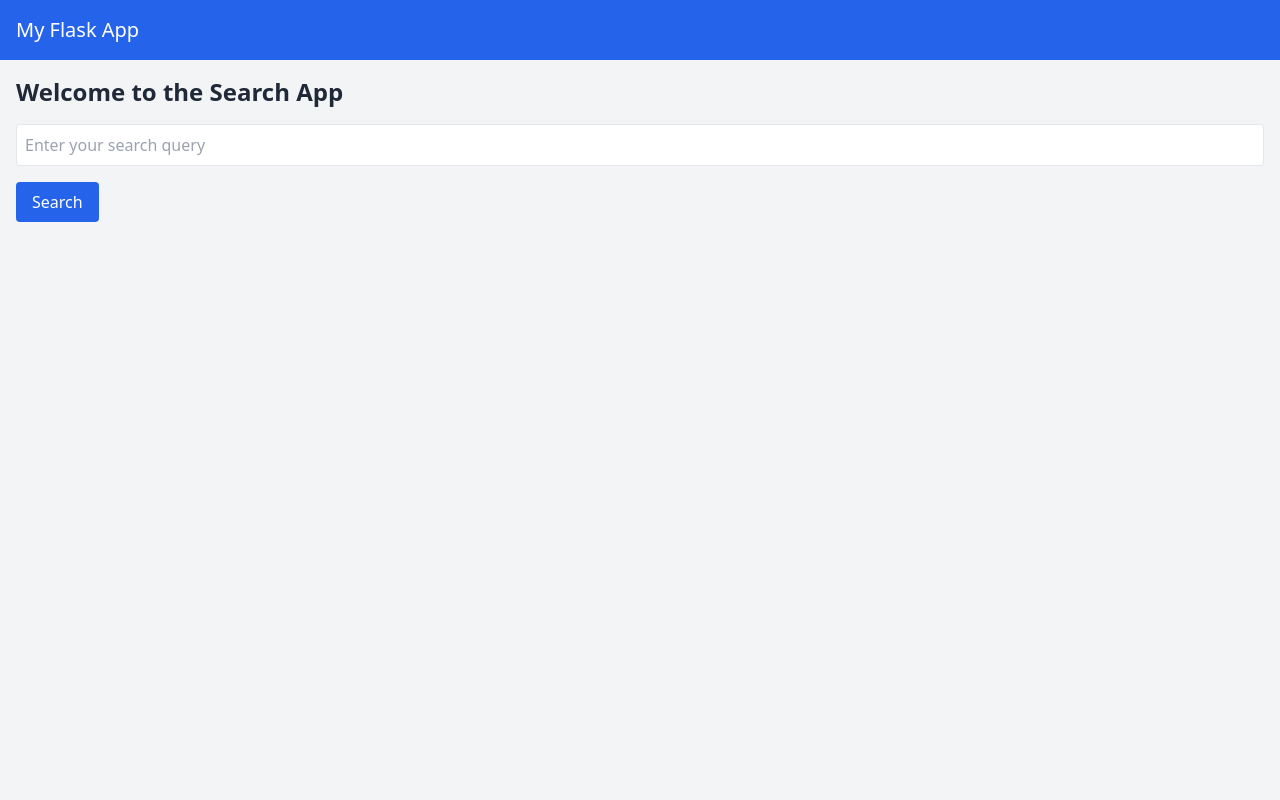
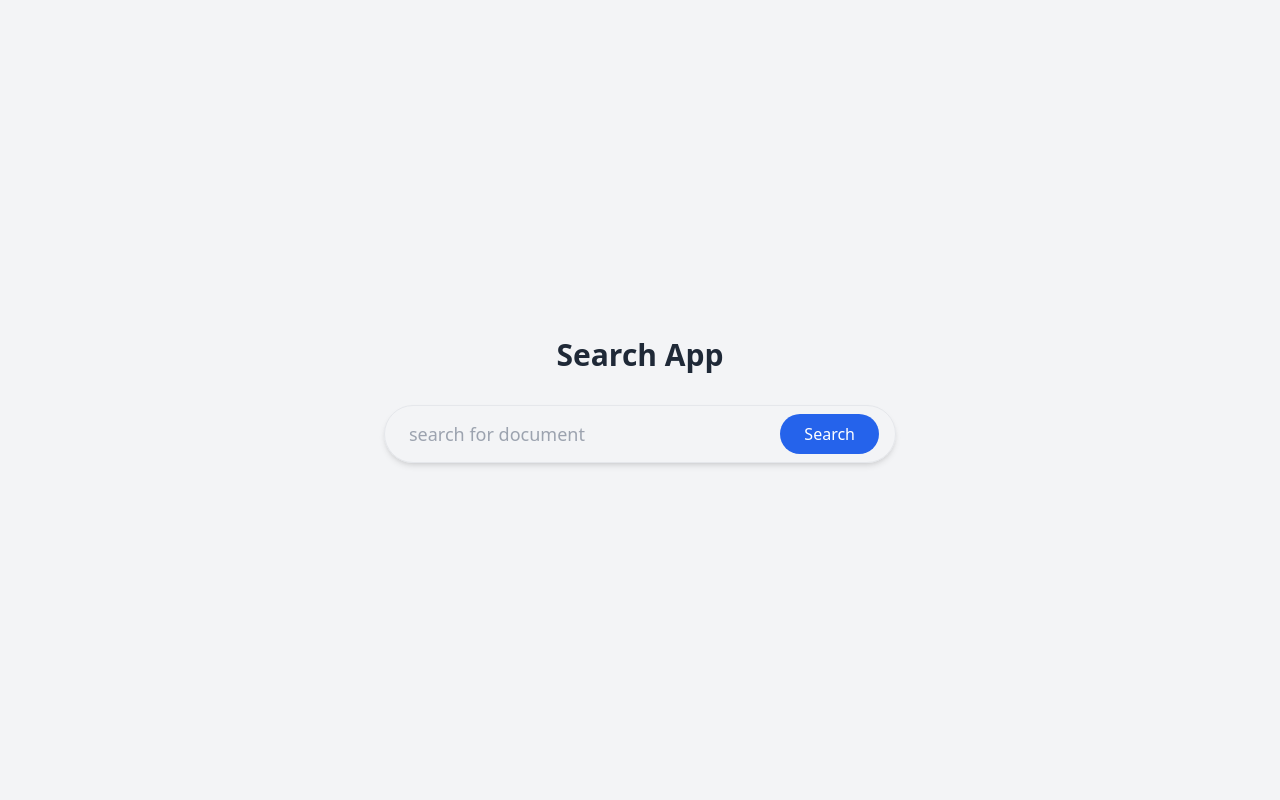
Before and after one commit to rikzakurnia/tbi-tk4, a Flask app: page / in a window 1280 px wide. Run offline with Flask 3, Linux system fonts and the light colour scheme; some libraries are stand-ins or nearby versions.

Commit message:
fix: redesign the template for search page and result page

```diff
--- a/app/routes.py
+++ b/app/routes.py
@@ -9,6 +9,8 @@ def index():
 @main.route("/results", methods=["POST"])
 def results():
     query = request.form.get("query")
+    print("INPUT QUERY")
+    print(query)
 
     # Using env variable
     ENV_EXAMPLE = current_app.config['ENV_EXAMPLE']
@@ -17,7 +19,11 @@ def results():
     results = [
         {"title": "Mock Title 1", "snippet": "This is a snippet of result 1."},
         {"title": "Mock Title 2", "snippet": "This is a snippet of result 2."},
+        {"title": "Mock Title 2", "snippet": "This is a snippet of result 2."},
+        {"title": "Mock Title 2", "snippet": "This is a snippet of result 2."},
+        {"title": "Mock Title 2", "snippet": "This is a snippet of result 2."},
         {"title": ENV_EXAMPLE, "snippet": "This is a snippet of result 2."},
+        {"title": query, "snippet": "ini input query nya"}
 
     ]
     return render_template("results.html", query=query, results=results)
--- a/app/templates/base.html
+++ b/app/templates/base.html
@@ -8,10 +8,10 @@
     <script src="https://cdn.tailwindcss.com"></script>
 </head>
 <body class="bg-gray-100 text-gray-800">
-    <nav class="bg-blue-600 p-4 text-white">
+    <!-- <nav class="bg-blue-600 p-4 text-white">
         <h1 class="text-xl">My Flask App</h1>
-    </nav>
-    <div class="container mx-auto p-4">
+    </nav> -->
+    <div class="container mx-auto">
         {% block content %}{% endblock %}
     </div>
 </body>
--- a/app/templates/index.html
+++ b/app/templates/index.html
@@ -3,9 +3,23 @@
 {% block title %}Search Page{% endblock %}
 
 {% block content %}
-<h1 class="text-2xl font-bold mb-4">Welcome to the Search App</h1>
-<form method="POST" action="{{ url_for('main.results') }}" class="space-y-4">
-    <input type="text" name="query" class="w-full border p-2 rounded" placeholder="Enter your search query">
-    <button type="submit" class="bg-blue-600 text-white px-4 py-2 rounded">Search</button>
-</form>
+<div class="flex flex-col items-center justify-center h-screen">
+    <h1 class="text-3xl font-semibold mb-8">Search App</h1>
+    <form method="POST" action="{{ url_for('main.results') }}" class="w-full max-w-lg">
+        <div class="flex items-center border rounded-full shadow-md px-4 py-2">
+            <input
+                type="text"
+                name="query"
+                class="flex-grow outline-none px-2 py-1 text-lg bg-gray-100"
+                placeholder="search for document"
+            >
+            <button
+                type="submit"
+                class="bg-blue-600 text-white px-6 py-2 rounded-full font-medium ml-2"
+            >
+                Search
+            </button>
+        </div>
+    </form>
+</div>
 {% endblock %}
```
Also changed, not shown: app/templates/results.html (+36 -10 lines).
